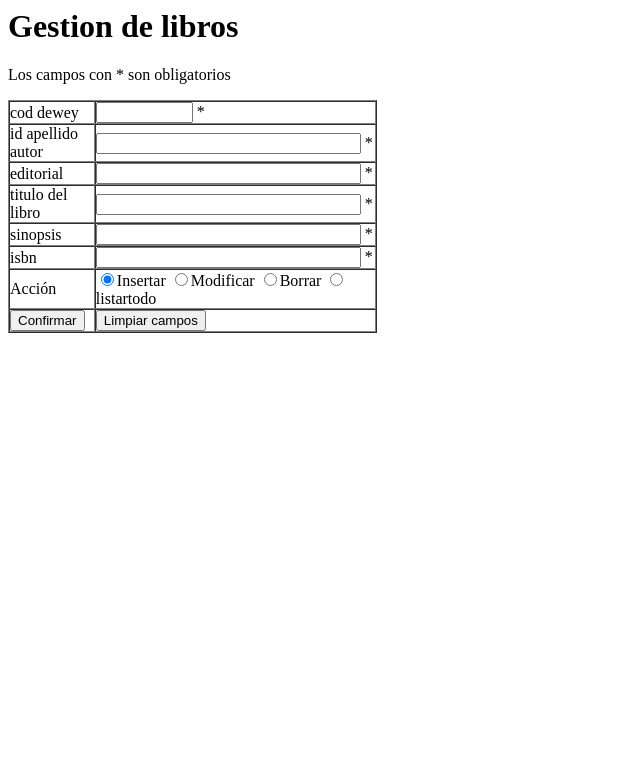
After one commit to carlosgit/Biblos, a PHP site: page /gestionlibrog.php in a window 1280 px wide. The commit adds this page. Shown: the top 783 px of the page, without its empty margins (0-640 px from the left). Run offline with PHP 8.4, Linux system fonts and the light colour scheme; a user stored in the database is signed in.

Commit message:
gestiona libro inacabada

```diff
--- a/funciones.php
+++ b/funciones.php
@@ -1,7 +1,7 @@
 <?php
+   session_start();
+function controlSesion() {
 
-function controlSesion() {
-    session_start();
 //include "altalibro_p.php";
 
     if (!$_SESSION['usuario'] || !isset($_SESSION['usuario'])) {
@@ -93,5 +93,105 @@ echo  "
     </body>
 </html> ";
 }
+function listarCatalogo() {
+    iniciaBD();
 
+    $query = "select * from titulo";
+    //          (id,autor,editorial,nombre)
+    // values ($id,'$autor','$editorial','$nombre')";
+    $resultado = mysql_query($query);
+    echo "Numero de títulos:" . mysql_num_rows($resultado) . "<p>";
+
+    echo"<table border=1>";
+    echo"<th>Codigo</th>
+                        <th>Titulo</th>
+                        <th>Autor</th>\n";
+    if ($resultado) {
+        while ($titulo = mysql_fetch_array($resultado)) {
+            // Saco en variables el codigo completo del libro
+            $cat_dewey = $titulo['dewey_id_categoria_dewey'];
+            $id_apellido = $titulo['id_apellido'];
+            $id_titulo = $titulo['id_titulo'];
+            echo "<tr>";
+            echo "<td><a href='mostrarFichaLibro.php?c1=$cat_dewey&c2=$id_apellido&c3=$id_titulo'>".
+            $cat_dewey.
+            "" . strtoupper($id_apellido) .
+            "" . strtoupper($id_titulo) . "</a></td>";
+            echo "<td>" . htmlentities($titulo['nombre']) . "</td>";
+
+            $autores = obtenerAutores($cat_dewey, $id_apellido, $id_titulo);
+            echo "<td><ul>";
+            foreach ($autores as $autor) {
+                echo "<li>" . $autor;
+            }
+            echo "</ul></td>";
+            echo "<tr>\n";
+        }
+        echo"</table>";
+    }
+
+    else
+        die("Fallo al listar") . mysql_error();
+}
+function altalibro($id,$autor,$editorial,$nombre,$sinopsis,$isbn){
+    $query = "insert into titulo
+                (dewey_id_categoria_dewey,id_apellido,editorial_id_editorial,nombre,sinopsis,isbn)
+       values ($id,'$autor','$editorial','$nombre','$sinopsis',$isbn)";
+            $resultado = mysql_query($query);
+            if ($resultado)
+                echo mysql_affected_rows() . " Alta de libro correcta.";
+            else
+                die("Fallo al insertar"). mysql_error();
+
+}
+
+function modificarlibro($id,$autor,$editorial,$nombre,$sinopsis,$isbn){
+     $query = "UPDATE titulo
+            SET  id_apellido='$autor',editorial_id_editorial='$editorial',nombre='$nombre',sinopsis='$sinopsis', isbn=$isbn WHERE dewey_id_categoria_dewey=$id";
+            $resultado = mysql_query($query);
+            if(mysql_affected_rows()==0){
+                echo ("El registro no existe.");
+              // altalibro($id,$autor,$editorial,$nombre);
+            }
+            else
+            if ($resultado)
+                echo mysql_affected_rows() . " modifacion de libro correcta.";
+            else
+                die("Fallo al modificar". mysql_error());
+}
+
+function borrarlibro($id,$nombre){
+   @ $sgbd = mysql_pconnect("localhost", "root", "");
+   $db = mysql_select_db("biblos-g1");
+    $query = "DELETE FROM titulo WHERE dewey_id_categoria_dewey=$id AND nombre='$nombre'";
+    $resultado = mysql_query($query);
+    if(mysql_affected_rows()==0)
+                echo ("El registro que quiere borrar no existe.");
+    else
+      if($resultado)
+        echo "Se han borrado".mysql_affected_rows().  " libro correctamente";
+      else
+        die ("Fallo al borrar el registro".mysql_error ());
+}
+function listartodo(){
+    $sgbd = mysql_pconnect("localhost", "root", "");
+   $db = mysql_select_db("biblos-g1");
+    $query = "select * from titulo";
+     listarCatalogo();
+    //          (id,autor,editorial,nombre)
+      // values ($id,'$autor','$editorial','$nombre')";
+     //       $resultado = mysql_query($query);
+      //      if ($resultado){
+     //           while($titulo = mysql_fetch_array($resultado)){
+      //          echo "Titulo:".$titulo['nombre'];
+       //         }
+
+       //         echo mysql_affected_rows() . " Alta de libro correcta.";
+
+        //    }
+
+       //     else
+        //        die("Fallo al listar"). mysql_error();
+
+}
 ?>
--- /dev/null
+++ b/gestionlibrog.php
@@ -0,0 +1,64 @@
+
+<html>
+    <head>
+        <title>Librería Online - Gestion de biblioteca </title>
+    </head>
+    <body>
+
+
+        <h1>Gestion de libros</h1>
+        <p>Los campos con * son obligatorios </p>
+        <form action="gestionlibrop.php" method="post">
+            <table width="369" border=1 cellpadding="0" cellspacing="0">
+                <tr>
+                    <td>cod dewey</td>
+                    <td><input type=text name=id maxlength=9 size=9>
+                        *<br></td></tr>
+                <tr>
+                    <td>id apellido autor</td>
+                    <td> <input type=text name=autor maxlength=30 size=30>
+                        *<br></td></tr>
+                <tr>
+                    <td>editorial</td>
+                    <td> <input type=text name=editorial maxlength=30 size=30>
+                        *<br></td></tr>
+                <tr>
+                    <td>titulo del libro </td>
+                    <td><input type=text name=nombre maxlength=30 size=30>
+                        *<br></td></tr>
+                <tr>
+                    <td>sinopsis</td>
+                    <td><input type=text name=sinopsis maxlength=30 size=30>
+                        *<br></td></tr>
+
+                <tr>
+                    <td>isbn</td>
+                    <td><input type=text name=isbn maxlength=30 size=30>
+                        *<br></td></tr>
+                <tr>
+                    <td>Acci&oacute;n</td>
+                    <td>
+                        <input type="radio" name="accion" value="1" checked="checked" />Insertar
+                        <input type="radio" name="accion" value="2" />Modificar
+                        <input type="radio" name="accion" value="3" />Borrar
+                        <input type="radio" name="accion" value="4" />listartodo
+                        <br></td></tr>
+                <tr>
+                    <td><input name="submit" type=submit value="Confirmar"></td>
+                    <td><label>
+                            <input name="limpiar" type="reset" id="limpiar" value="Limpiar campos">
+                        </label></td>
+                </tr>
+            </table>
+        </form>
+    </body>
+</html>
+<?php
+include "funciones.php";
+            controlSesion();
+
+/*
+ * To change this template, choose Tools | Templates
+ * and open the template in the editor.
+ */
+?>
--- a/menuG.php
+++ b/menuG.php
@@ -19,8 +19,8 @@ controlSesion();
                     </ul> </ul>
             <ul><li>Administración
                     <ul>
-                        <li>Gestión Catalogo
-                        <li>Gestion Usuario
+                        <li><a href='gestionlibrog.php'>Gestión Catalogo</a>
+                        <li><a href='gestionusuario.php'>Gestion Usuario</a>
                     </ul>
 
             </ul>
```
Also changed, not shown: cespecifica.php (added, +96 -0 lines), cgeneral.php (+0 -39 lines), gestionlibrop.php (added, +65 -0 lines), parajoscar2.txt (added, +1 -0 lines).
